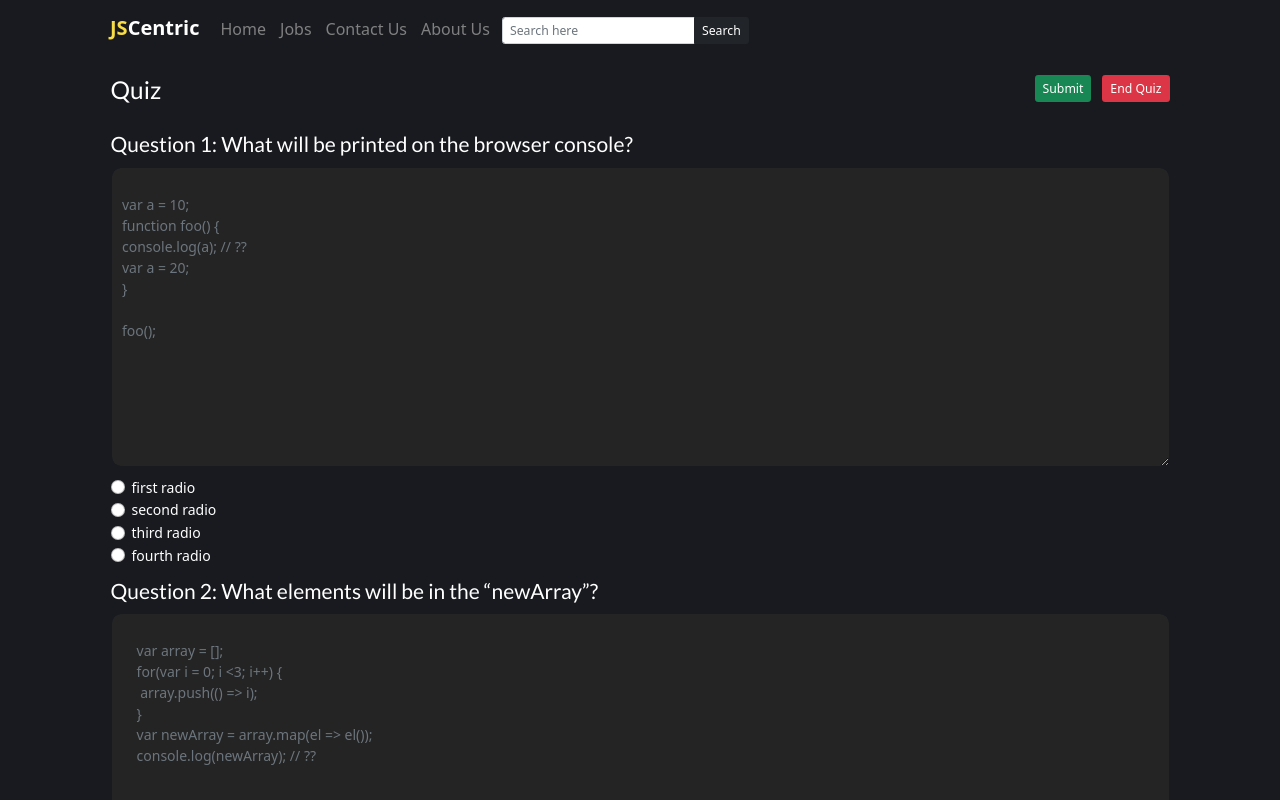
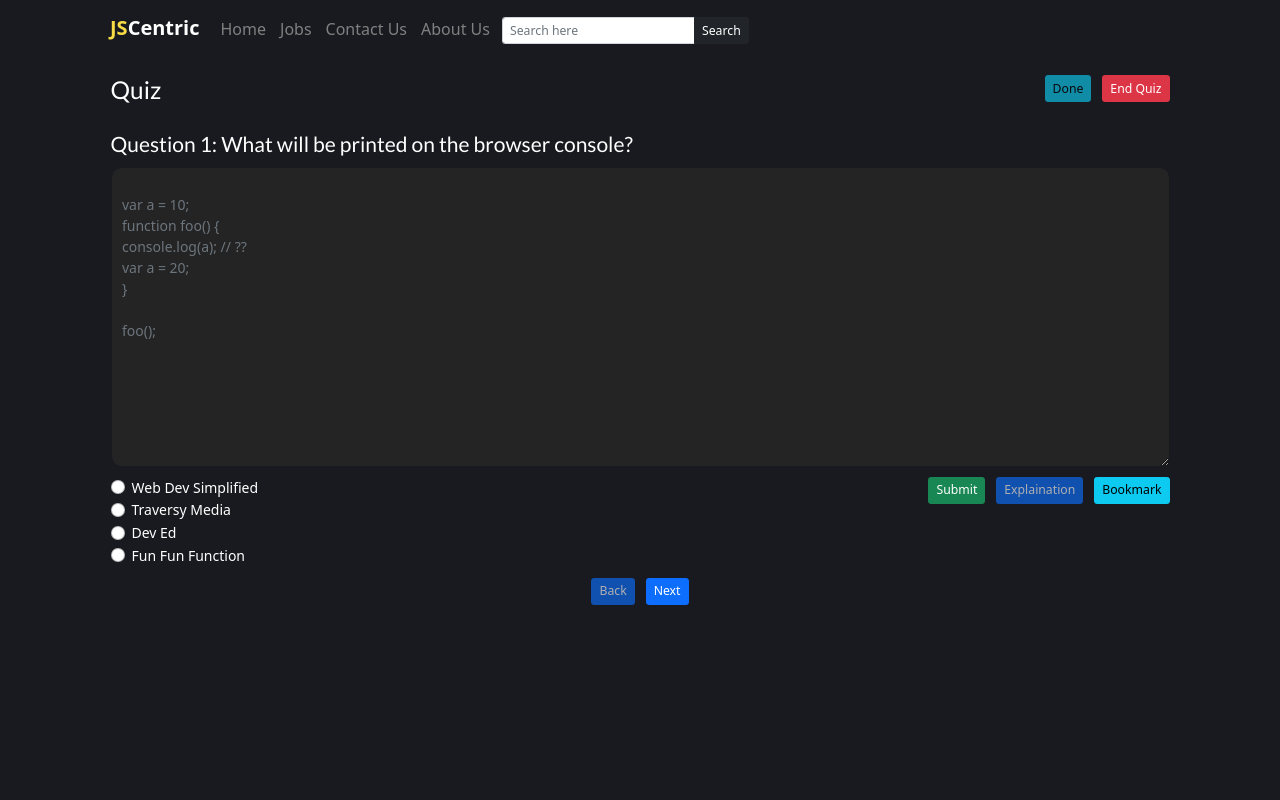
Before and after one commit to ravics09/javascriptcentricReactJS, a React (Create React App) app: page /onlinequiz/1 in a window 1280 px wide. Shown: the top 800 px of the page. Built offline with nearby package versions, Linux system fonts and the light colour scheme.

Commit message:
Corrected onlineQuiz page logic and added submit, bookmark, options

```diff
--- a/src/pages/Home/home.jsx
+++ b/src/pages/Home/home.jsx
@@ -31,6 +31,10 @@ const Home = () => {
       setCurrentUser(true);
       setUserId(loggedInUser.userId);
     }
+    window.history.pushState(null, null, window.location.href);
+    window.onpopstate = function (event) {
+      history.go(1);
+    };
 
     async function fetchData() {
       const result = await FeedService.getAllPosts();
--- a/src/pages/OnlineQuiz/onlineQuiz.jsx
+++ b/src/pages/OnlineQuiz/onlineQuiz.jsx
@@ -1,15 +1,6 @@
 import React, { useState, useEffect, useRef } from "react";
-import {
-  Col,
-  Row,
-  Container,
-  Image,
-  ProgressBar,
-  Button,
-  Form,
-  Spinner,
-} from "react-bootstrap";
-import { useHistory, useParams, NavLink } from "react-router-dom";
+import { Col, Row, Container, Button, Form, Spinner } from "react-bootstrap";
+import { useHistory, useParams } from "react-router-dom";
 import Modal from "react-bootstrap/Modal";
 import OnlineQuizStyle from "./onlineQuiz.module.css";
 let quizData = [
@@ -25,8 +16,17 @@ var a = 20;
 
 foo();
 `,
-    ans: "2",
-    isCorrect: false,
+    options: [
+      { id: 1, text: "Web Dev Simplified", correct: false },
+      { id: 2, text: "Traversy Media", correct: false },
+      { id: 3, text: "Dev Ed", correct: false },
+      { id: 4, text: "Fun Fun Function", correct: true },
+    ],
+    explaination: `
+    I have a search box that I can copy and paste a column from excel. I parse the input and generate an array of the entries.
+I am then mapping over the entries and calling a custom hook with each item to fetch some data from my graphql endpoint.
+    `,
+    ans: "D",
   },
   {
     id: 2,
@@ -39,18 +39,79 @@ foo();
     var newArray = array.map(el => el());
     console.log(newArray); // ??
 `,
-    ans: "1",
-    isCorrect: false,
+    options: [
+      { id: 1, text: "first one correct", correct: false },
+      { id: 2, text: "second one correct", correct: false },
+      { id: 3, text: "All are correct", correct: true },
+      { id: 4, text: "Not all correct", correct: false },
+    ],
+    explaination: `
+    I have a search box that I can copy and paste a column from excel. I parse the input and generate an array of the entries.
+I am then mapping over the entries and calling a custom hook with each item to fetch some data from my graphql endpoint.
+    `,
+    ans: "C",
+  },
+  {
+    id: 3,
+    ques: "What will be printed on the browser console?",
+    code: `
+var a = 10;
+function foo() {
+console.log(a); // ??
+var a = 20;
 }
+
+foo();
+`,
+    options: [
+      { id: 1, text: "Web Dev Simplified", correct: false },
+      { id: 2, text: "Traversy Media", correct: false },
+      { id: 3, text: "Dev Ed", correct: false },
+      { id: 4, text: "Fun Fun Function", correct: true },
+    ],
+    explaination: `
+    I have a search box that I can copy and paste a column from excel. I parse the input and generate an array of the entries.
+I am then mapping over the entries and calling a custom hook with each item to fetch some data from my graphql endpoint.
+    `,
+    ans: "D",
+  },
+  {
+    id: 4,
+    ques: "What will be printed on the browser console?",
+    code: `
+var a = 10;
+function foo() {
+console.log(a); // ??
+var a = 20;
+}
+
+foo();
+`,
+    options: [
+      { id: 1, text: "Web Dev Simplified", correct: false },
+      { id: 2, text: "Traversy Media", correct: false },
+      { id: 3, text: "Dev Ed", correct: false },
+      { id: 4, text: "Fun Fun Function", correct: true },
+    ],
+    explaination: `
+    I have a search box that I can copy and paste a column from excel. I parse the input and generate an array of the entries.
+I am then mapping over the entries and calling a custom hook with each item to fetch some data from my graphql endpoint.
+    `,
+    ans: "D",
+  },
 ];
 
 const OnlineQuiz = () => {
   const history = useHistory();
   const { id } = useParams();
-  //   const { state } = history.location;
   const [loading, setLoading] = useState(true);
   const [queNo, setQueNo] = useState(1);
   const [quizName, setQuizName] = useState("");
+  const [ansData, setAnsData] = useState([]);
+  const [tempAns, setTempAns] = useState({});
+  const [disabledBtn, setDisabledBtn] = useState([]);
+  const [showModal, setShowModal] = useState(false);
+  const [tempData, setTempData] = useState(null);
 
   useEffect(() => {
     switch (id) {
@@ -61,10 +122,66 @@ const OnlineQuiz = () => {
         setQuizName("React JS");
         break;
     }
+    window.history.pushState(null, null, window.location.href);
+    window.onpopstate = function (event) {
+      history.go(1);
+    };
+
     setTimeout(() => {
       setLoading(false);
-    }, 3000);
+    }, 1000);
   }, []);
+
+  const handleChange = (item, selectedOption) => (e) => {
+    e.preventDefault();
+    let tempResult = "";
+
+    if (selectedOption.correct === true) {
+      tempResult = "Correct";
+    } else tempResult = "Wrong";
+
+    let tempObj = {
+      qusNo: item.id,
+      result: tempResult,
+    };
+
+    setTempAns(tempObj);
+  };
+
+  const handleSubmit = (item) => {
+    setDisabledBtn([...disabledBtn, item.id]);
+    ansData.push(tempAns);
+    setAnsData(ansData);
+  };
+
+  const handleExplaination = (item) => {
+    setShowModal(true);
+    setTempData(item);
+  };
+
+  const handleFinalSubmission = () => {
+    let c = 0;
+    let w = 0;
+    ansData.map((item, index) => {
+      if (item.result === "Correct") c++;
+      else w++;
+    });
+
+    alert(`Total Correct Answers ${c} and Total Wrong Answers ${w}`);
+    //update final result in database.
+  };
+
+  const handleEndQuiz = () => {
+    setTimeout(function () {
+      history.push("/jsstatusdashboard");
+      window.location.reload();
+    }, 1000);
+  };
+
+  const handleBookmark = (item) => {
+    alert("handleBookmark the ques : " + item.id);
+    // save this ques in bookmark list for user
+  };
 
   const RenderQues = ({ item, index }) => {
     return (
@@ -87,33 +204,49 @@ const OnlineQuiz = () => {
               disabled={true}
             />
           </div>
-            <Form style={{ paddingTop: "10px" }}>
-              <Col sm={10}>
+          <Form
+            style={{ paddingTop: "10px" }}
+            key={index}
+            className={OnlineQuizStyle.optionSection}
+          >
+            <div>
+              {item.options.map((elem, index) => (
                 <Form.Check
                   type="radio"
-                  label="first radio"
+                  label={elem.text}
                   name="formHorizontalRadios"
-                  id="formHorizontalRadios1"
+                  id={elem.id}
+                  onChange={handleChange(item, elem)}
                 />
-                <Form.Check
-                  type="radio"
-                  label="second radio"
-                  name="formHorizontalRadios"
-                  id="formHorizontalRadios2"
-                />
-                <Form.Check
-                  type="radio"
-                  label="third radio"
-                  name="formHorizontalRadios"
-                  id="formHorizontalRadios3"
-                />
-                <Form.Check
-                  type="radio"
-                  label="fourth radio"
-                  name="formHorizontalRadios"
-                  id="formHorizontalRadios4"
-                />
-              </Col>
+              ))}
+            </div>
+            <div>
+              <Button
+                variant="success"
+                size="sm"
+                disabled={disabledBtn.indexOf(item.id) !== -1}
+                onClick={() => handleSubmit(item)}
+              >
+                Submit
+              </Button>
+              &nbsp;&nbsp;&nbsp;
+              <Button
+                variant="primary"
+                size="sm"
+                disabled={disabledBtn.indexOf(item.id) == -1}
+                onClick={() => handleExplaination(item)}
+              >
+                Explaination
+              </Button>
+              &nbsp;&nbsp;&nbsp;
+              <Button
+                variant="info"
+                size="sm"
+                onClick={() => handleBookmark(item)}
+              >
+                Bookmark
+              </Button>
+            </div>
           </Form>
         </div>
       </Row>
@@ -132,20 +265,29 @@ const OnlineQuiz = () => {
             <div className={OnlineQuizStyle.topRowItems}>
               <h3>{quizName} Quiz</h3>
               <div>
-                <Button variant="success" size="sm">
-                  Submit
+                <Button
+                  variant="info"
+                  size="sm"
+                  onClick={() => handleFinalSubmission()}
+                  disabled={disabledBtn.length === 4 ? false : true}
+                >
+                  Done
                 </Button>
                 &nbsp;&nbsp;&nbsp;
-                <Button variant="danger" size="sm">
+                <Button
+                  variant="danger"
+                  size="sm"
+                  onClick={() => handleEndQuiz()}
+                >
                   End Quiz
                 </Button>
               </div>
             </div>
           </Row>
-          { quizData
-            ? quizData.map((item, index) => (
-                <RenderQues item={item} index={index} />
-            ))
+          {quizData
+            ? quizData
+                .map((item, index) => <RenderQues item={item} index={index} />)
+                .filter((e, k) => k == queNo - 1)
             : null}
           <Row className={OnlineQuizStyle.bottomRow}>
             <div className={OnlineQuizStyle.bottomRowItems}>
@@ -162,7 +304,7 @@ const OnlineQuiz = () => {
                 variant="primary"
                 size="sm"
                 onClick={() => setQueNo(queNo + 1)}
-                disabled={queNo === 2 ? true : false}
+                disabled={queNo === 4 ? true : false}
               >
                 Next
               </Button>
@@ -170,6 +312,24 @@ const OnlineQuiz = () => {
           </Row>
         </>
       )}
+      {tempData ? (
+        <Modal size="lg" show={showModal} onHide={() => setShowModal(false)}>
+          <Modal.Header closeButton>
+            <Modal.Title id="photoUploadModal">
+              Correct Answer: {tempData.ans}
+            </Modal.Title>
+          </Modal.Header>
+          <Modal.Body
+            style={{
+              display: "flex",
+              justifyContent: "center",
+              alignItems: "center",
+            }}
+          >
+            <p>{tempData.explaination}</p>
+          </Modal.Body>
+        </Modal>
+      ) : null}
     </Container>
   );
 };
--- a/src/pages/OnlineQuiz/onlineQuiz.module.css
+++ b/src/pages/OnlineQuiz/onlineQuiz.module.css
@@ -11,11 +11,11 @@
   display: flex;
   justify-content: space-between;
 }
-.bottomRow{
+.bottomRow {
   padding-top: 10px;
   padding-bottom: 10px;
 }
-.bottomRowItems{
+.bottomRowItems {
   display: flex;
   justify-content: center;
 }
@@ -25,21 +25,20 @@
   margin: 0;
   padding: 0;
 }
-.quesTitle{
+.quesTitle {
   padding-top: 10px;
   padding-bottom: 10px;
 }
-.quesBody{
-  /* padding-top: 10px;
-  padding-bottom: 10px;
-  padding-left: 10px;
-  padding-right: 10px; */
-  /* background-color: #242424 !important; */
+.quesBody {
   height: 300px;
 }
-.loader{
+.loader {
   display: flex;
   flex-direction: column;
   align-items: center;
   justify-content: center;
 }
+.optionSection {
+  display: flex;
+  justify-content: space-between;
+}
```
Lines whose indentation alone changed are shown as unchanged.
